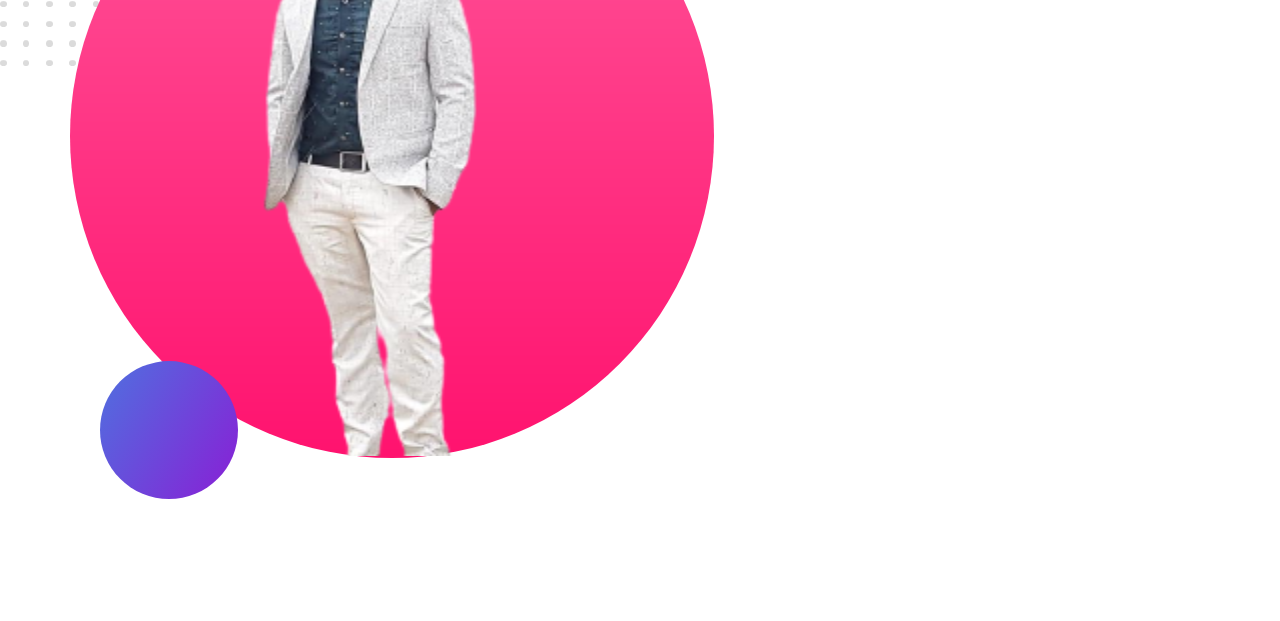
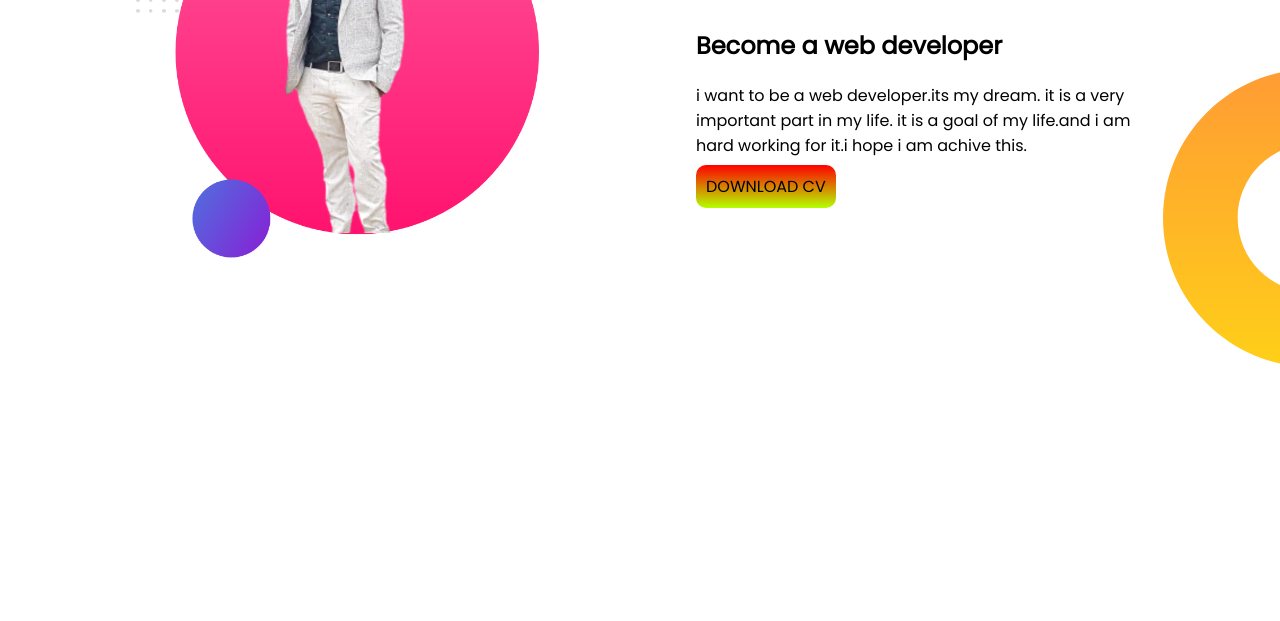
Before and after one commit to Hamid-Hossain-azad/development-new-portfolio, a plain HTML site: page index.html in a window 1280 px wide. Shown: the part 778-1399 px from the top of the page. Before the commit the page ends 1285 px from the top, so only its background shows below. Drawn offline with Linux system fonts and the light colour scheme.

Commit message:
dream added

```diff
--- a/index.html
+++ b/index.html
@@ -29,9 +29,18 @@
             <img src="images/my-bg.png" alt="azad pic">
         </div>
     </section>
-    <section>
-        <div>
+    <section class="big-dream">
+        <div class="half-width">
             <img src="images/my-bg2.png" alt="bg img">
+        </div>
+        <div class="half-width">
+            <h1>BIG DREAM</h1>
+            <h2>Become a web developer</h2>
+            <p>i want to be a web developer.its my dream.
+                it is a very important part in my life. it is a goal of my life.and i am hard working for it.i hope i am
+                achive this.
+            </p>
+            <a class="link-button" href="https://www.linkedin.com/feed/" target="_blank">DOWNLOAD CV</a>
         </div>
     </section>
 </body>
--- a/style.css
+++ b/style.css
@@ -31,3 +31,9 @@ section{
     background-repeat: no-repeat;
 
 }
+.big-dream{
+    background-image: url(images/dream-bg.png);
+    background-repeat: no-repeat;
+    background-position: right ;
+    padding: 0px 80px 300px;
+}
```
